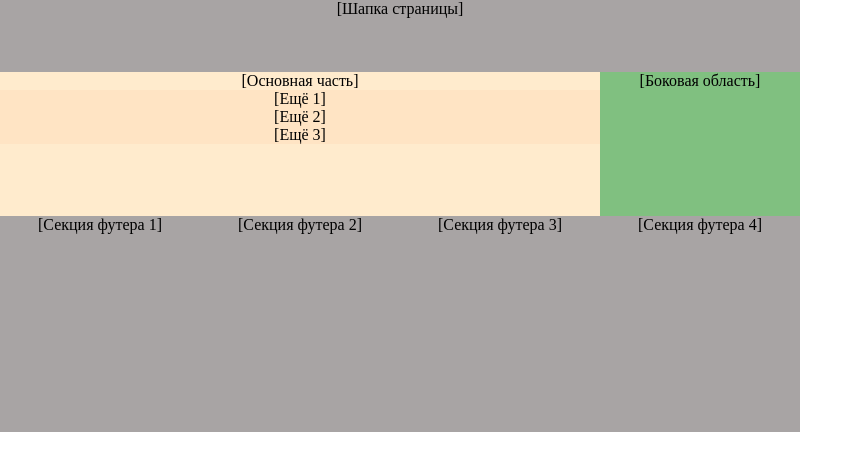
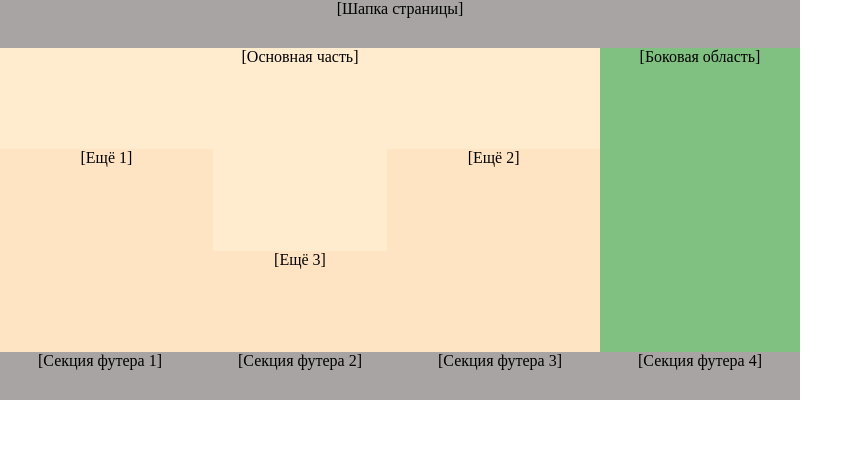
Before and after one commit to codersimone/Homework-week7-responsive, a plain HTML site: page index.html in a window 1280 px wide. Shown: the whole page, without its empty margins (0-863 px from the left). Drawn offline with Linux system fonts and the light colour scheme.

Commit message:
Update main.css

```diff
--- a/style/main.css
+++ b/style/main.css
@@ -1,16 +1,13 @@
-html,
 body {
     margin: 0;
-    height: 90vh;
     text-align: center;
-    font-size: 1em;
 }
 
 .container {
     display: grid;
-    height: 90vh;
+    height: 50vh;
     width: 100vh;
-    grid-template-rows: 10% 20% 30% 30% 10%;
+    grid-template-rows: 3em 1fr 3em;
     grid-template-columns: 25% 25% 25% 25%;
     grid-template-areas:
         "header header header header"
@@ -26,28 +23,30 @@ body {
 .main {
     grid-area: main;
     background-color: blanchedalmond;
+
+    display: grid;
 }
 
 .content-1 {
-    grid-row: 2 / 3;
-    grid-column: 1 / 3;
+    grid-row: 1 / 1;
+    grid-column: 1 / 4;
 }
 
 .content-2 {
-    grid-row: 3 / 4;
+    grid-row: 2 / 2;
     grid-column: 1 / 1;
     background-color: bisque;
 }
 
 .content-3 {
-    grid-row: 3 / 4;
+    grid-row: 2 / 2;
     grid-column: 3 / 3;
     background-color: bisque;
 }
 
 .content-4 {
-    grid-row: 4 / 5;
-    grid-column: 1 / 3;
+    grid-row: 3 / 3;
+    grid-column: 1 / 4;
     background-color: bisque;
 }
 
@@ -61,5 +60,20 @@ body {
     background-color: rgb(168, 164, 164);
 
     display: grid;
-    grid-template-columns: repeat(4, 25%);
 }
+
+.section-1 {
+    grid-column: 1 / 1;
+}
+
+.section-2 {
+    grid-column: 2 / 2;
+}
+
+.section-3 {
+    grid-column: 3 / 3;
+}
+
+.section-4 {
+    grid-column: 4 / 4;
+}
```
